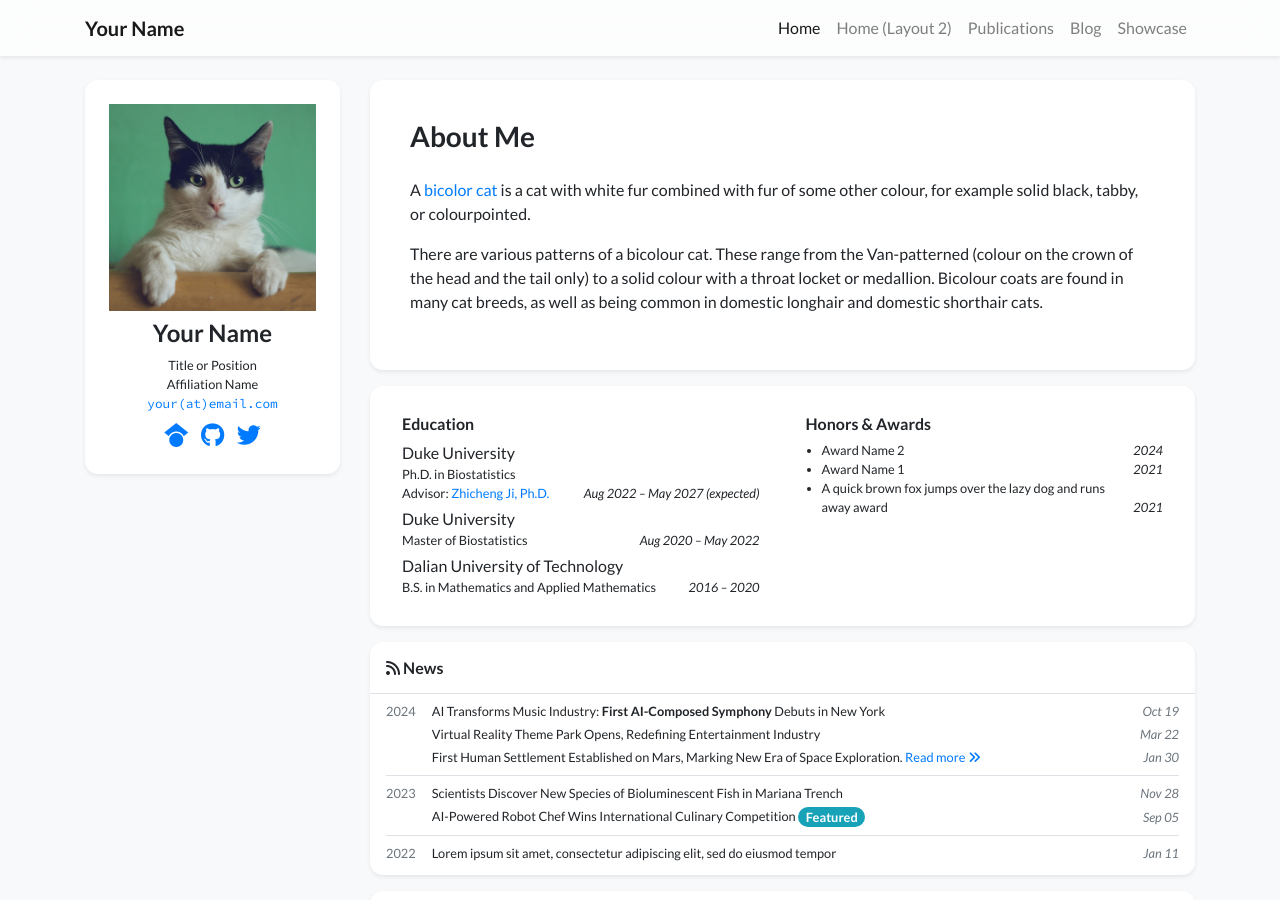
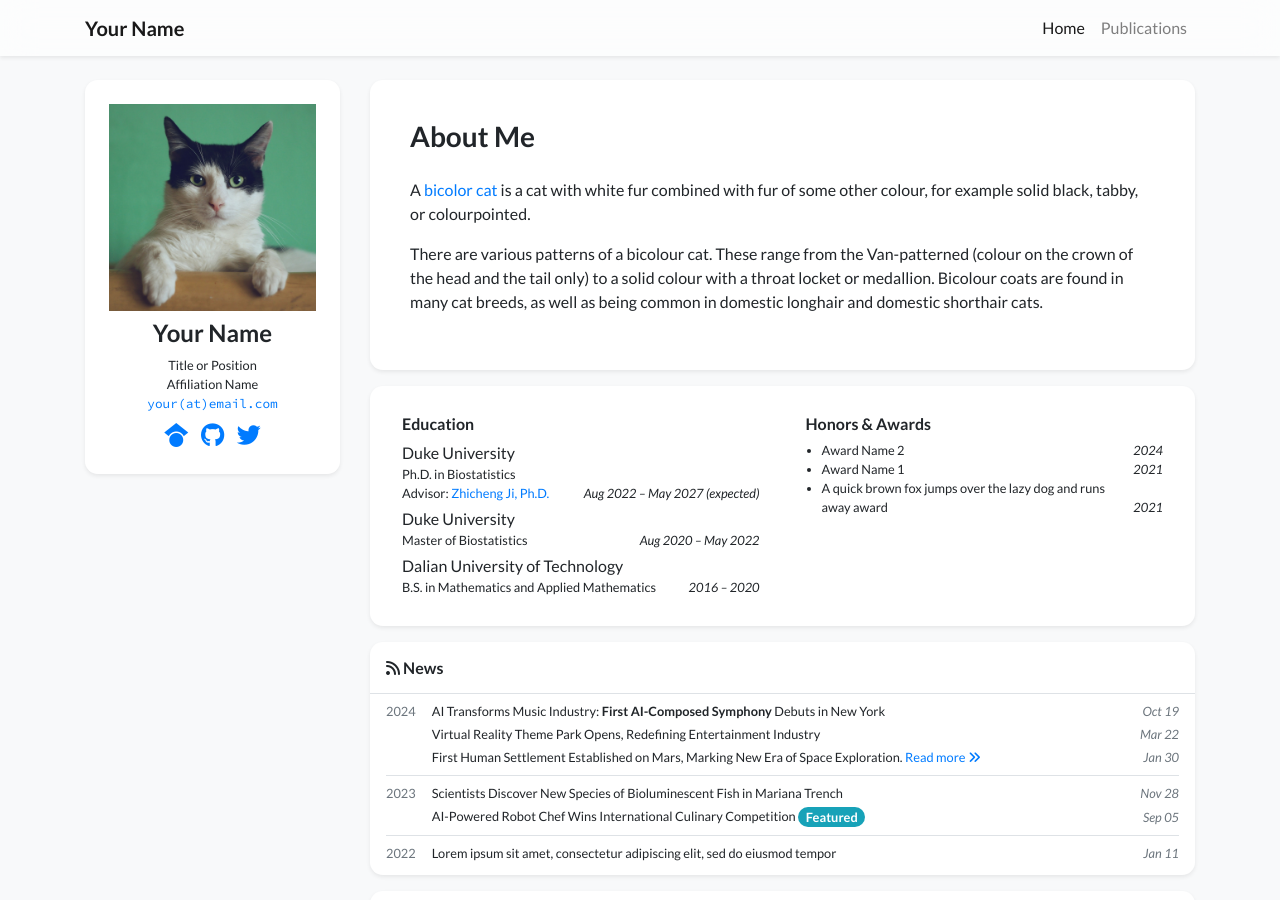
Before and after one commit to haotian-zhuang/haotian-zhuang.github.io, a Jekyll site: the page built from index.html, in a window 1280 px wide and 900 px high. Built offline with Jekyll 4.4.1, drawn with Linux system fonts in a browser that asks for light colours; nearby versions of some CDN libraries; a style sheet for code colours, icons or effects is not loaded.

Commit message:
Simplify navigation and publication layout

```diff
--- a/_data/navigation.yml
+++ b/_data/navigation.yml
@@ -3,11 +3,5 @@
 #       For example, the `navbar_title` field in `showcase.html` is "Showcase" and the `name` field here should also be "Showcase"
 - name: Home
   url: /
-- name: Home (Layout 2)
-  url: /index_layout2
 - name: Publications
   url: /publications
-- name: Blog
-  url: /blog
-- name: Showcase
-  url: /showcase
--- a/_includes/widgets/publication_item.html
+++ b/_includes/widgets/publication_item.html
@@ -1,14 +1,7 @@
 {% assign item = include.item %}
 <div class="d-none d-md-block">
     <div class="row no-gutters {% unless include.hide_bottom_border %}border-bottom{% endunless %} border-gray">
-        <div class="col-md-3 col-xl-2 mb-md-0 p-md-3">
-            {%- if item.cover -%}
-            <img data-src="{{ item.cover | relative_url }}" alt="{{ item.title }}" class="lazy w-100 rounded-sm" src="{{ '/assets/images/empty_300x200.png' | relative_url }}">
-            {%- else -%}
-            <svg class="bubble-visual-hash lazy w-100 rounded-sm" data-bubble-visual-hash="{{ item.id }}" viewBox="0 0 300 200"></svg>
-            {%- endif -%}
-        </div>
-        <div class="col-md-9 col-xl-10 p-3 pl-md-0">
+        <div class="col-12 p-3">
             <h5 class="mt-0 mb-1 font-weight-normal">{{ item.title }}</h5>
             <p class="mt-0 mb-0 small">{% include widgets/author_list.html authors=item.authors %}</p>
             <p class="mt-0 mb-0 small">{{item.pub_pre}}<i>{{ item.pub }}</i>{{ item.pub_post }} {{ item.pub_date }} {{ item.pub_last }} <span data-semantic-scholar-id="{{ item.semantic_scholar_id }}"></span></p>
@@ -28,7 +21,7 @@
     </div>
 </div>
 
-<div class="row no-gutters d-md-none {% unless include.hide_bottom_border %}border-bottom{% endunless %} border-gray {% if include.first %}rounded-xl-top{% endif %} {% if include.last %}rounded-xl-bottom{% endif %} {% if item.cover %}lazy{% endif %}" data-src="{{ item.cover | relative_url }}">
+<div class="row no-gutters d-md-none {% unless include.hide_bottom_border %}border-bottom{% endunless %} border-gray {% if include.first %}rounded-xl-top{% endif %} {% if include.last %}rounded-xl-bottom{% endif %}">
     <div class="w-100 {% if include.first %}rounded-xl-top{% endif %} {% if include.last %}rounded-xl-bottom{% endif %}" style="background-color: rgba(255,255,255,0.9);">
         <div class="d-flex align-items-start flex-column py-3 px-4">
             <div class="mb-auto"></div>
```
